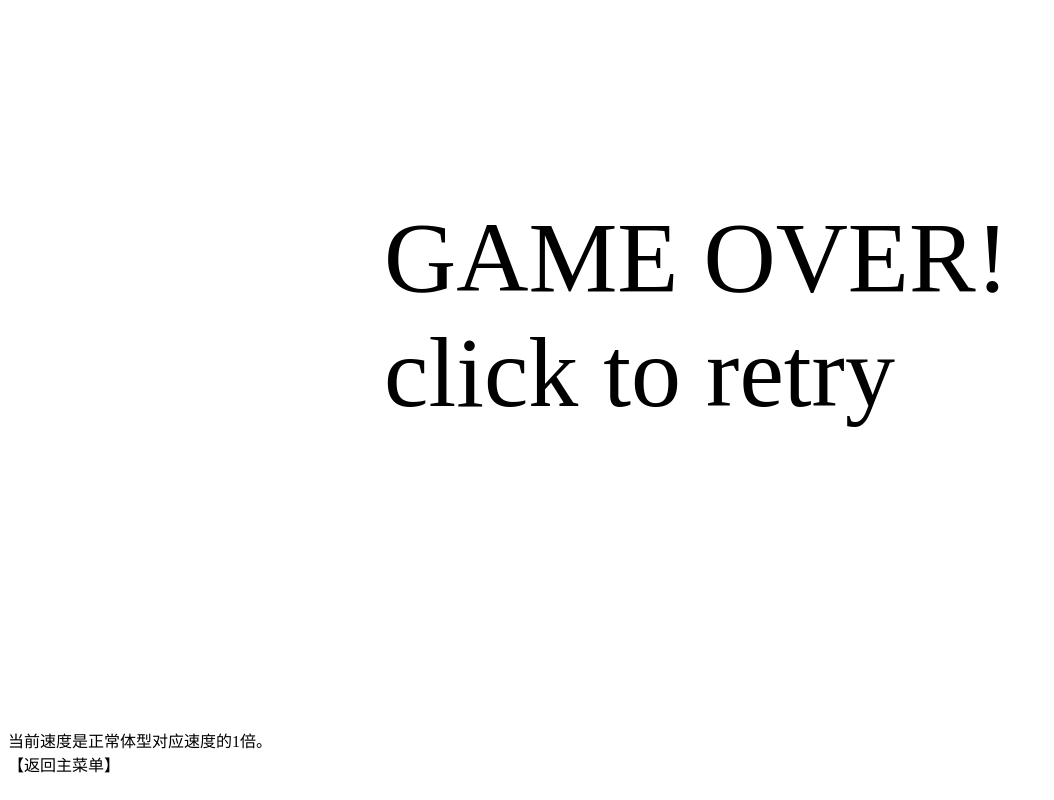
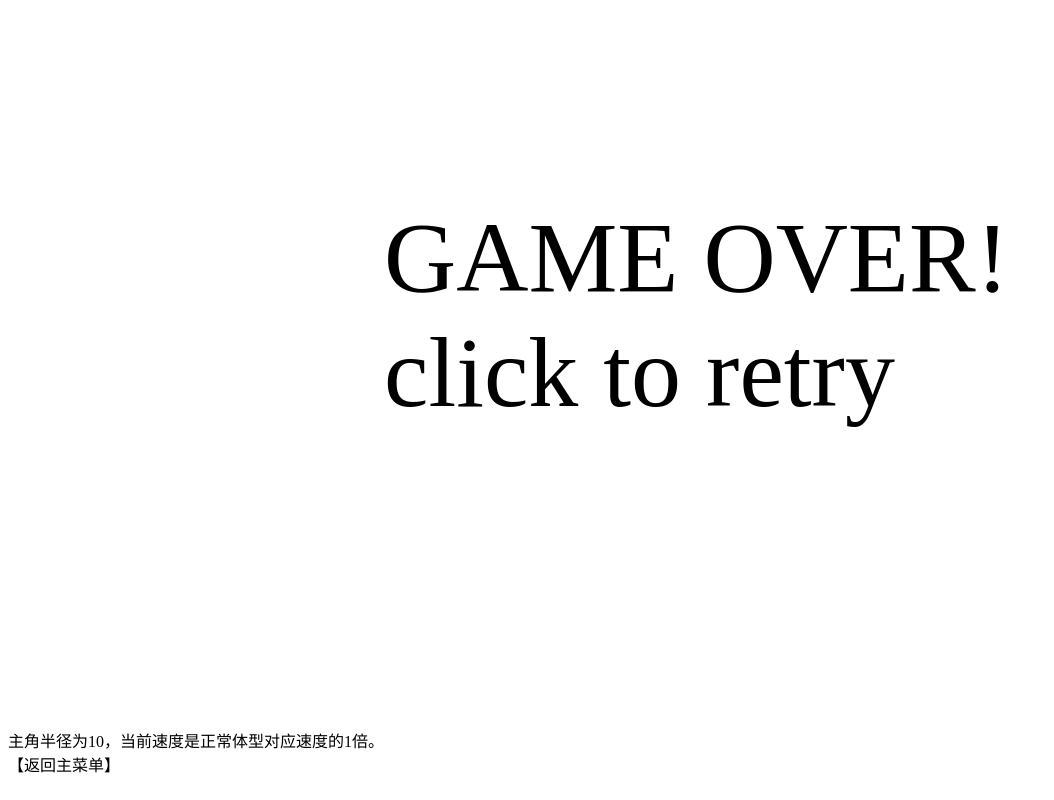
Before and after one commit to xuxu9110/xuxu9110.github.io, a plain HTML site: page src/webgame.html in a window 1280 px wide. Both pictures are taken after a click on the element "开始游戏". Shown: the whole page, without its empty margins (0-1054 px from the left). Drawn offline with Linux system fonts and the light colour scheme.

Commit message:
add webgame hero.r display

```diff
--- a/src/webgame.html
+++ b/src/webgame.html
@@ -11,7 +11,7 @@
 		<div id = "difficultyDiv">难度系数：<span id="diffDown">←</span> <span id = "difficulty"></span> <span id="diffUp">→</span></div>
 		<div id = "bossStage">clicktoboss</div>
 		<div><canvas id="mycanvas"></canvas></div>
-		<div id="scaleDiv">当前速度是正常体型对应速度的<span id="scale"></span>倍。</div>
+		<div id="scaleDiv">主角半径为<span id="size"></span>，当前速度是正常体型对应速度的<span id="scale"></span>倍。</div>
 		<div id="backtomenu">【返回主菜单】</div>
 		<div id = "notification"></div>
 		<audio id="bgMusic">
--- a/src/webgame.js
+++ b/src/webgame.js
@@ -481,6 +481,7 @@ function bombCollision()
 function drawCanvas()
 {
 	document.getElementById("scale").innerHTML = scale;
+	document.getElementById("size").innerHTML = hero.r;
 	context.clearRect(0,0,canvas.width,canvas.height);// 清空画布
 	context.strokeRect(0,0,canvas.width,canvas.height);
 	moveHero();
```
